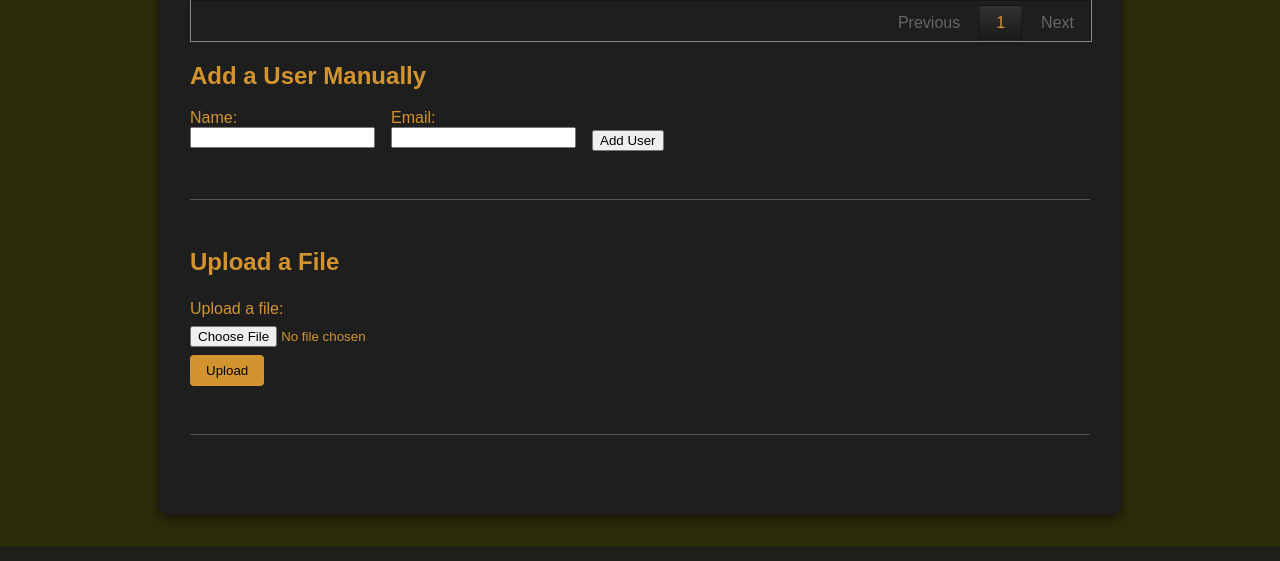
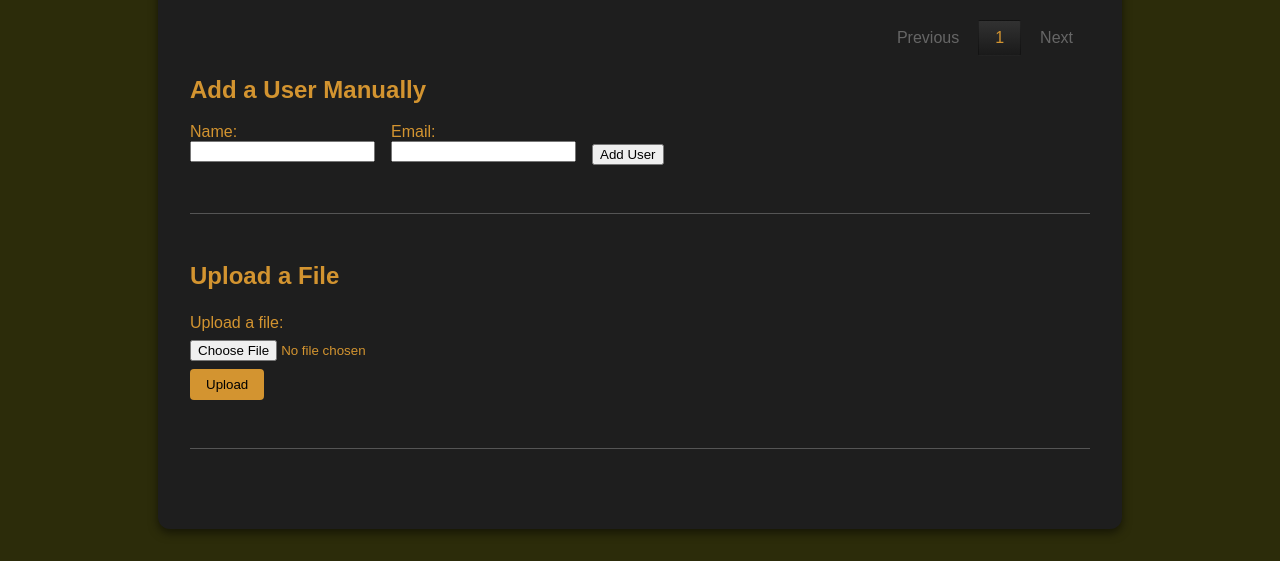
Before and after one commit to brianclements03/docker_flask_app_ai_project, a Flask app: page / in a window 1280 px wide. Shown: the part 288-849 px from the top of the page. Run offline with Flask 3, Linux system fonts and the light colour scheme; parts of the project's set-up code (start-up, migrations or seed data) failed here and were passed over; some libraries are stand-ins or nearby versions.

Commit message:
fixed positioning of pagination controls

```diff
--- a/app/templates/home.html
+++ b/app/templates/home.html
@@ -112,16 +112,21 @@
             border-collapse: collapse;
         }
 
+/*
         .table-container {
             max-height: 300px;
             overflow: auto;
             margin-bottom: 1rem;
             border: 1px solid #888
         }
-
+*/
         .table-container {
             width: 100%;
             border-collapse: collapse;
+        }
+
+        .dataTables_paginate {
+            margin-top: 1rem;
         }
     </style>
 
@@ -225,8 +230,9 @@
                 paging: true,
                 searching: true,
                 info: false,
-                scrollY: "300px", //set table body scroll height
-                scrollCollapse: true
+                scrollY: "300px", //set table body scroll height. only table body scrolls
+                scrollCollapse: true,
+                scroller: true //smoother scrolling
             });
         });
     </script>
```
